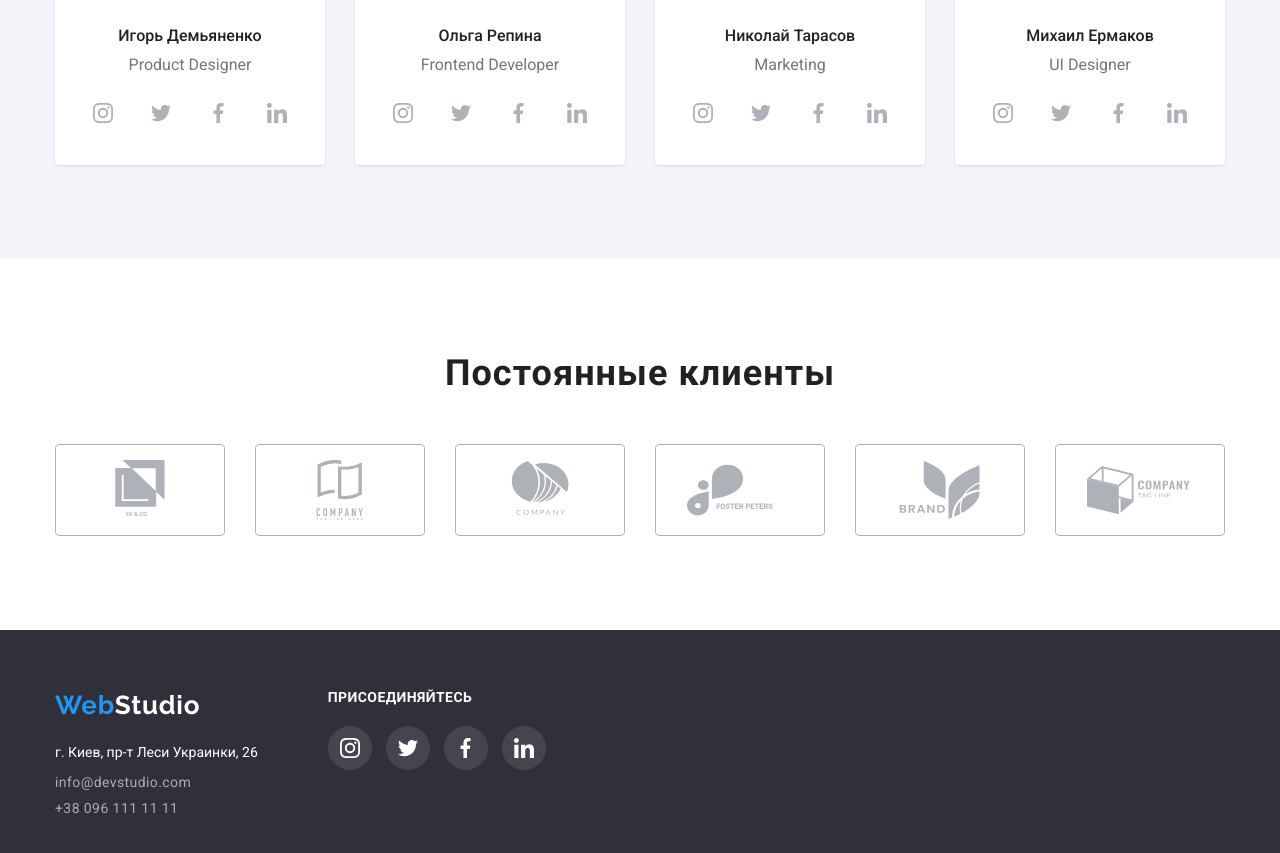
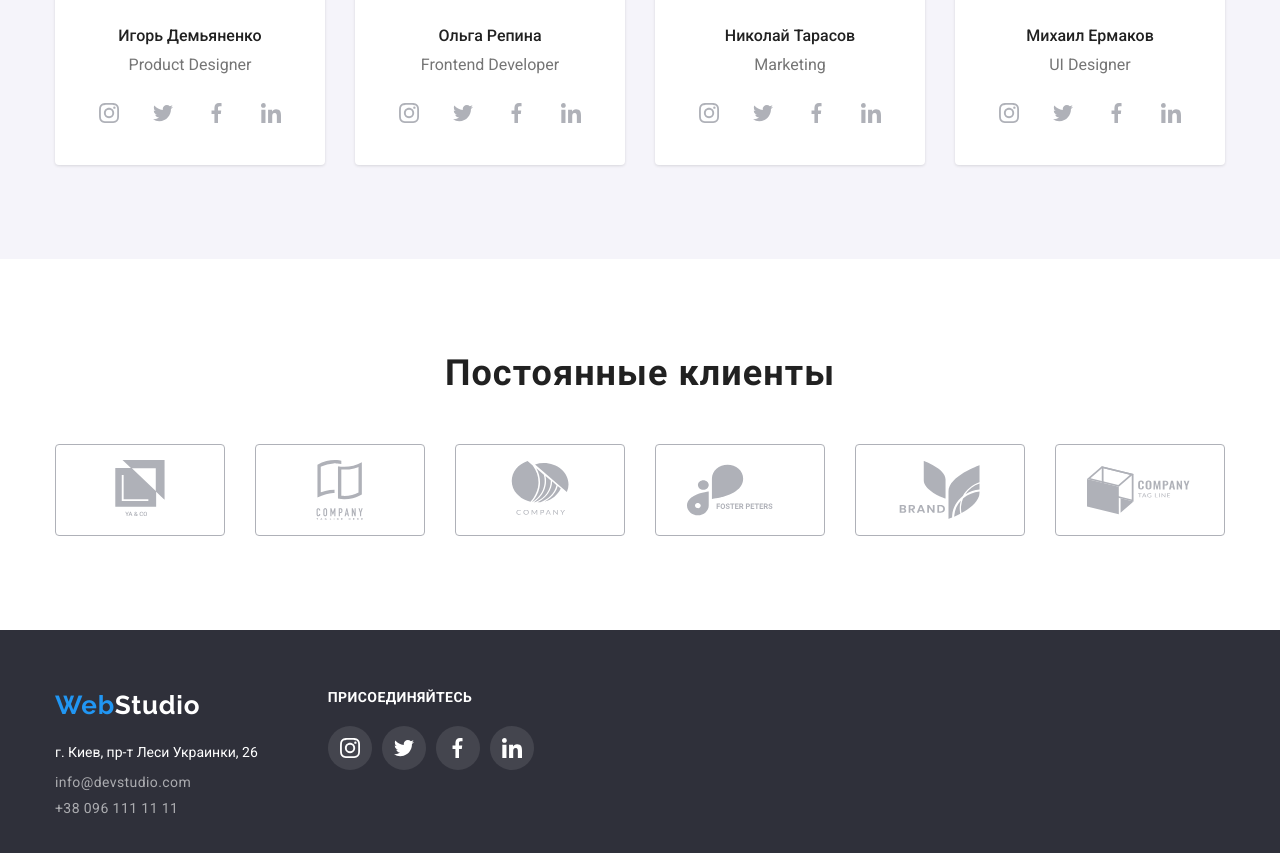
Before and after one commit to Serhii-Starostenko/hw-5, a plain HTML site: page index.html in a window 1280 px wide. Shown: the part 2044-2897 px from the top of the page. Drawn offline with nearby package versions, Linux system fonts and the light colour scheme.

Commit message:
Внесены правки hw-5

```diff
--- a/css/styles.css
+++ b/css/styles.css
@@ -504,6 +504,11 @@ padding-bottom: 30px;
     line-height: 1.18;
     margin-bottom: 16px;
  }
+ .icon-list{
+     display: flex;
+     margin-left: 32px;
+     margin-left: 32px;
+ }
 
 .icon-list li{
     list-style: none;
@@ -678,13 +683,22 @@ margin-bottom: 9px;
 
 .footer-icon{
     margin-left: 70px;
+    list-style: none;
 
+
+}
+.icon-list-footer{
+display: flex;
 }
 
 .footer-icon li {
-width: 44px;
-height: 44px;
-margin-right: 10px;
+    display:flex;
+    flex-wrap: wrap;
+width:auto;
+height:auto;
+margin-right:10px;
+
+
 }
 .footer-icon li:last-child {
     margin-right: 0px;
@@ -704,8 +718,8 @@ margin-right: 10px;
 display: flex;
     align-items: center;
     justify-content: center;
-        width: 44px;
-        height: 44px;
+        width:44px ;
+        height:44px ;
         border-radius: 50%;
         background-color:rgba(68, 69, 78, 1);
         transition: background-color 250ms cubic-bezier(0.4, 0, 0.2, 1)
@@ -915,10 +929,13 @@ text-decoration: none;
 }
 .product{
     position: relative;
+    overflow: hidden;
 }
 .progect-titile{
     position: absolute;
     overflow: hidden;
+    visibility: hidden;
+    pointer-events:none;
     width:100%;
     height:100%;
      top: 0px;
@@ -926,9 +943,8 @@ text-decoration: none;
      padding-left: 52px;
      padding-top: 57px;
     background-color: rgba(33, 150, 243, 0.9);
-    visibility: hidden;
-        opacity: 0;
-        pointer-events:none;
+        opacity:0;
+
     transform:translateY(100%);
     transition: transform 250ms cubic-bezier(0.4, 0, 0.2, 1)
     ,opacity 250ms cubic-bezier(0.4, 0, 0.2, 1),
--- a/index.html
+++ b/index.html
@@ -86,17 +86,18 @@
     <ul class="my-work-foto" >
     <li><img class="foto" src="./images/img.jpg" alt="Разработка сайтов" width="370px">
     <div class="work-alt">
-<p>Десктопные приложения</p>
+<p> ДЕСКТОПНЫЕ ПРИЛОЖЕНИЯ
+</p>
     </div>
     </li>
      <li> <img class="oto" src="./images/box-2.jpg" alt="Разработка мобильных приложений" width="370px">
     <div class="work-alt">
-<p>Мобильные приложения</p>
+<p>  МОБИЛЬНЫЕ ПРИЛОЖЕНИЯ</p>
     </div>
     </li>
     <li> <img class="oto" src="./images/box-3.jpg" alt="Дизайн" width="370px" height="294px">
     <div class="work-alt">
-        <p>Дизайнерские решения</p>
+        <p> ДИЗАЙНЕРСКИЕ РЕШЕНИЯ </p>
     </div>
     </li>
     </ul>
@@ -289,7 +290,7 @@
     </div>
     <div class="footer-icon">
         <h2>ПРИСОЕДИНЯЙТЕСЬ</h2>
-        <ul class="icon-list">
+        <ul class="icon-list-footer">
             <li><a class="footer-icon-list" href="#">
                     <svg width="20px" height="20px" class="network-footer">
                         <use href="./images/icons.svg#instagram" ></use>
```
Also changed, not shown: portfolio.html (+1 -1 lines).
